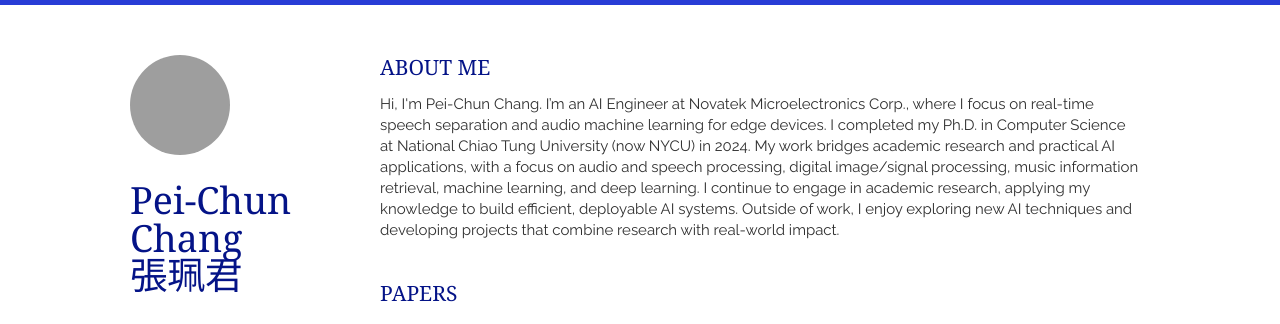
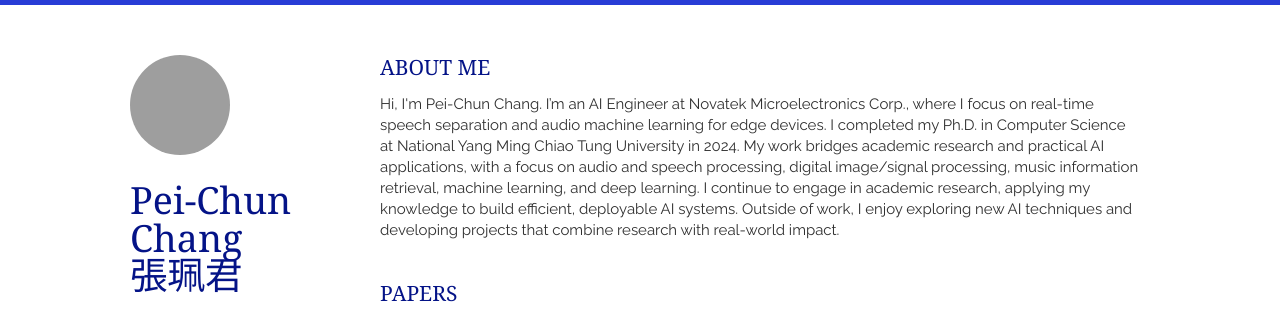
Before and after one commit to PeiChunChang/PeiChunChang.github.io, a Jekyll site: the page built from index.html, in a window 1280 px wide, cut to the strip 0-324 px from the top of the page. Built offline with Jekyll 4.4.1, drawn with Linux system fonts in a browser that asks for light colours; nearby versions of some CDN libraries; the list of posts is cut into pages by our own code; a style sheet for code colours, icons or effects is not loaded; grey boxes are pictures that could not be loaded.

Commit message:
Update aboutme.html

```diff
--- a/_includes/aboutme.html
+++ b/_includes/aboutme.html
@@ -3,7 +3,7 @@
     <article>
         <p>
             Hi, I'm Pei-Chun Chang. I’m an AI Engineer at Novatek Microelectronics Corp., where I focus on real-time speech separation and audio machine learning for edge devices.
-            I completed my Ph.D. in Computer Science at National Chiao Tung University (now NYCU) in 2024.
+            I completed my Ph.D. in Computer Science at National Yang Ming Chiao Tung University in 2024.
             My work bridges academic research and practical AI applications, with a focus on audio and speech processing, digital image/signal processing, music information retrieval, machine learning, and deep learning.
             I continue to engage in academic research, applying my knowledge to build efficient, deployable AI systems.
             Outside of work, I enjoy exploring new AI techniques and developing projects that combine research with real-world impact.
```
